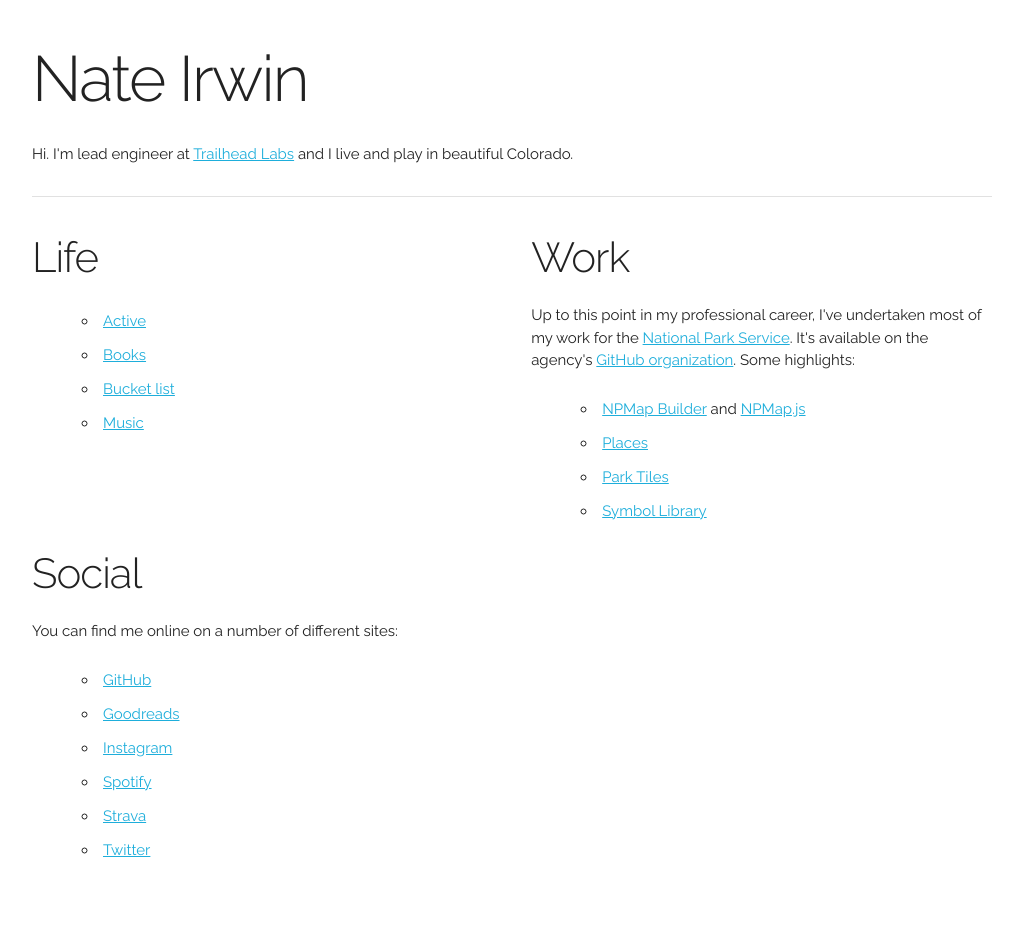
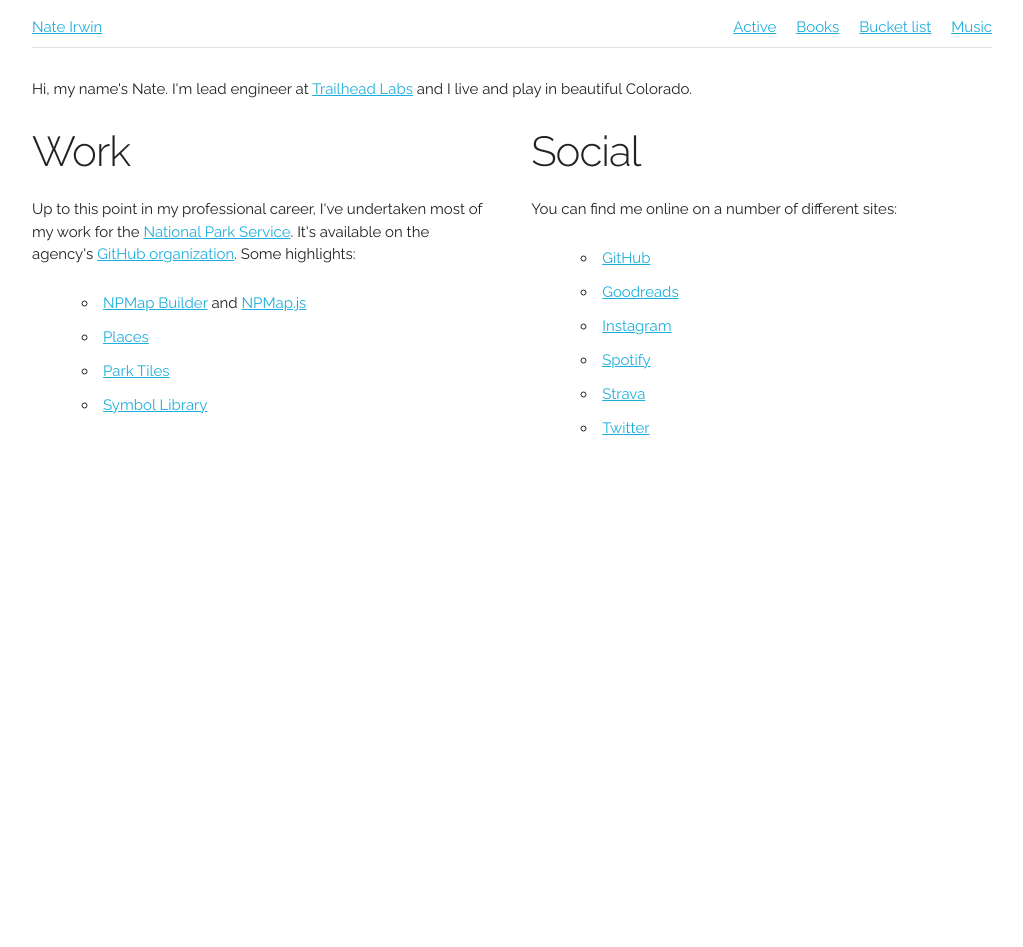
Before and after one commit to irwin-xyz/nate-irwin-xyz, a Jekyll site: the page built from index.html, in a window 1280 px wide. Shown: the whole page, without its empty margins (128-1151 px from the left). Built offline with Jekyll 4.4.1, drawn with Linux system fonts in a browser that asks for light colours; after the commit the page ends 900 px from its top, so only the background shows below that.

Commit message:
Add top menu and minor tweaks for active page

```diff
--- a/_layouts/default.html
+++ b/_layouts/default.html
@@ -3,6 +3,25 @@
   {% include head.html %}
   <body>
     <div class="container">
+      <div class="row">
+        <div class="column" style="border-bottom:1px solid #e1e1e1;">
+          <a class="brand" href="/">Nate Irwin</a>
+          <ul class="nav">
+            <li>
+              <a href="/active/">Active</a>
+            </li>
+            <li>
+              <a href="/books/">Books</a>
+            </li>
+            <li>
+              <a href="/bucket-list/">Bucket list</a>
+            </li>
+            <li>
+              <a href="/music/">Music</a>
+            </li>
+          </ul>
+        </div>
+      </div>
       <div class="row">
         <div class="column">
           {{ content }}
--- a/active/index.html
+++ b/active/index.html
@@ -12,6 +12,9 @@
     <div>
       <div class="title">
         <h1>My last 30 activities on Strava</h1>
+        <p>
+          <a href="/">Back to home</a>
+        </p>
       </div>
       <div id="map"></div>
       <div class="sidebar"></div>
--- a/assets/css/site.css
+++ b/assets/css/site.css
@@ -16,3 +16,19 @@
   margin-left: 50px;
   margin-top: 25px;
 }
+.brand {
+  padding: 8px 0;
+}
+.nav {
+  float: right;
+  margin: 0;
+}
+  .nav li {
+    float: left;
+    list-style-type: none;
+    margin: 0;
+    padding: 0 10px 8px 10px;
+  }
+  .nav li:last-child {
+    padding-right: 0;
+  }
--- a/index.html
+++ b/index.html
@@ -2,29 +2,12 @@
 layout: default
 ---
 
-<h1>Nate Irwin</h1>
-<p>Hi. I'm lead engineer at <a href="http://www.trailheadlabs.com/">Trailhead Labs</a> and I live and play in beautiful Colorado.</p>
-<hr>
+<div class="row" style="margin-top:30px;">
+  <div class="columns">
+    <p>Hi, my name's Nate. I'm lead engineer at <a href="http://www.trailheadlabs.com/">Trailhead Labs</a> and I live and play in beautiful Colorado.</p>
+  </div>
+</div>
 <div class="row">
-  <div class="columns six">
-    <h2>Life</h2>
-    <ul>
-      <li>
-        <a href="active/">Active</a>
-      </li>
-      <li>
-        <a href="books/">Books</a>
-      </li>
-      <!-- Code -->
-      <li>
-        <a href="bucket-list/">Bucket list</a>
-      </li>
-      <li>
-        <a href="music/">Music</a>
-      </li>
-      <!-- TV shows and movies -->
-    </ul>
-  </div>
   <div class="columns six">
     <h2>Work</h2>
     <p>Up to this point in my professional career, I've undertaken most of my work for the <a href="https://www.nps.gov/">National Park Service</a>. It's available on the agency's <a href="https://github.com/nationalparkservice">GitHub organization</a>. Some highlights:</p>
@@ -43,8 +26,6 @@
       </li>
     </ul>
   </div>
-</div>
-<div class="row">
   <div class="columns six">
     <h2>Social</h2>
     <p>You can find me online on a number of different sites:</p>
```
Also changed, not shown: active/assets/css/page.css (+7 -0 lines).
